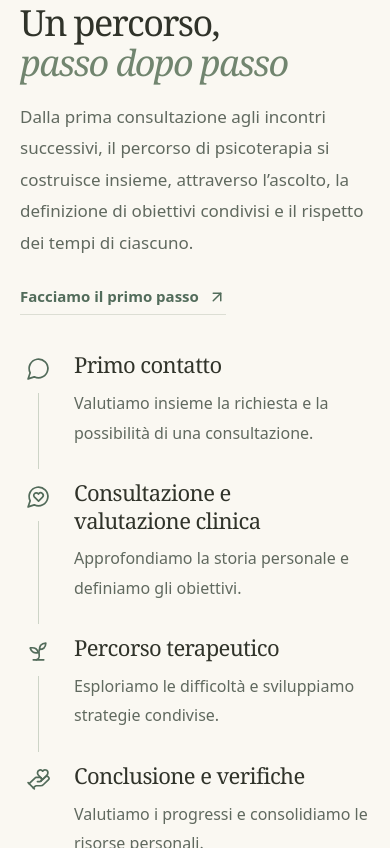
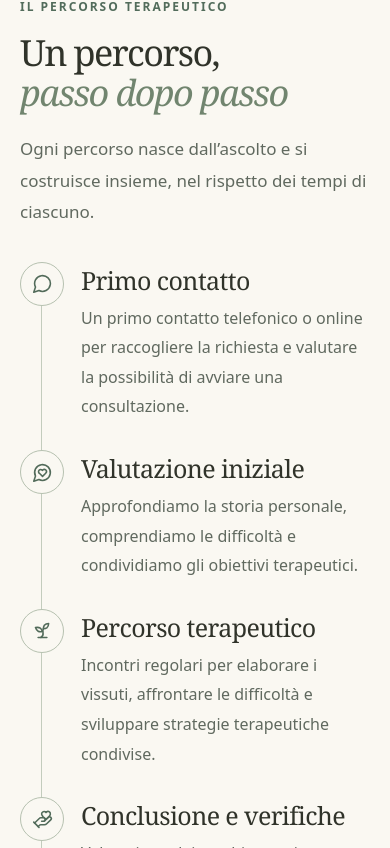
Before and after one commit to eppd/giulia-calzone, a Next.js app: page / in a window 390 px wide. Shown: the part 4536-5384 px from the top of the page. Built offline with nearby package versions, Linux system fonts and the light colour scheme; a web font is replaced by a local one.

Commit message:
cambiamento home card e percorso terapeutico in orizzontale

```diff
--- a/app/components/process-timeline.css
+++ b/app/components/process-timeline.css
@@ -8,3 +8,37 @@
 .process .path-phase h3{font-size:clamp(22px,2vw,25px)}
 .path-phase p{font-size:var(--type-detail);line-height:var(--leading-copy);color:var(--body-copy);margin:0;max-width:46ch}
 @media(max-width:760px){.path-phase{gap:18px;padding-bottom:30px}.path-phase h3{font-size:25px}.path-phase-marker>svg{width:25px;height:25px}}
+
+#come-funziona.process{display:block}
+.process .process-heading{margin-bottom:54px}
+.process .process-heading>p:not(.eyebrow){max-width:920px;margin:22px 0 17px}
+.process .paths-timeline{position:relative;display:grid;grid-template-columns:repeat(4,minmax(0,1fr));gap:0}
+.process .paths-timeline::before{content:"";position:absolute;top:22px;left:12.5%;right:12.5%;height:1px;background:var(--line-strong);opacity:.8}
+.process .path-phase{display:flex;flex-direction:column;gap:0;padding:0 16px}
+.process .path-phase:not(:last-child)::after{display:none}
+.process .path-phase-marker{position:relative;z-index:1;align-self:center;width:44px;height:44px;border:1px solid var(--line-strong);border-radius:50%;background:var(--paper);color:var(--sage-dark)}
+.process .path-phase-marker>svg{width:21px;height:21px;stroke-width:1.8}
+.process .path-phase h3{font-size:clamp(22px,2vw,26px);line-height:1.24;margin:19px 0 10px}
+.process .path-phase p{max-width:34ch}
+
+@media(max-width:1000px){
+  .process .process-heading{margin-bottom:42px}
+  .process .paths-timeline{grid-template-columns:repeat(2,minmax(0,1fr));row-gap:34px}
+  .process .paths-timeline::before{display:none}
+  .process .path-phase{padding-inline:14px}
+  .process .path-phase-marker{align-self:flex-start}
+  .process .path-phase h3{margin-top:15px}
+  .process .path-phase p{max-width:42ch}
+}
+
+@media(max-width:760px){
+  .process .process-heading{margin-bottom:34px}
+  .process .process-heading>p:not(.eyebrow){margin-top:20px}
+  .process .paths-timeline{grid-template-columns:1fr;gap:0}
+  .process .paths-timeline::before{display:block;top:22px;bottom:22px;left:21px;right:auto;width:1px;height:auto}
+  .process .path-phase{display:grid;grid-template-columns:44px minmax(0,1fr);column-gap:17px;padding:0 0 28px}
+  .process .path-phase:last-child{padding-bottom:0}
+  .process .path-phase-marker{align-self:start}
+  .process .path-phase h3{font-size:25px;margin:3px 0 8px}
+  .process .path-phase p{max-width:48ch}
+}
--- a/app/globals.css
+++ b/app/globals.css
@@ -138,3 +138,7 @@ h1 em,h2 em{color:var(--sage-soft)}
 
 
 @media (min-width: 761px) { .hero-copy { padding-left: 0; } }
+
+/* Larger icons within the original open layout below the homepage hero. */
+#home .hero-bottom .highlight>svg{width:34px;height:34px;flex:0 0 auto}
+@media(max-width:760px){#home .hero-bottom .highlight>svg{width:32px;height:32px}}
--- a/app/page.tsx
+++ b/app/page.tsx
@@ -21,10 +21,10 @@ const services = [
   { id: "genitorialita", number: "03", tag: "FAMIGLIA", title: "Sostegno alla genitorialità", text: "Un supporto per comprendere i bisogni dei figli e affrontare le difficoltà educative e familiari.", image: "/images/genitorialita-ambiente.webp", alt: "Scrivania in legno con sedute vuote, un quaderno e piccoli giochi in legno", detail: "Un momento per fermarsi, condividere le difficoltà e riflettere sul proprio ruolo genitoriale. A partire dalle tue domande, definiamo insieme il tipo di sostegno più adatto." },
 ];
 const steps = [
-  ["Primo contatto", "Valutiamo insieme la richiesta e la possibilità di una consultazione."],
-  ["Consultazione e valutazione clinica", "Approfondiamo la storia personale e definiamo gli obiettivi."],
-  ["Percorso terapeutico", "Esploriamo le difficoltà e sviluppiamo strategie condivise."],
-  ["Conclusione e verifiche", "Valutiamo i progressi e consolidiamo le risorse personali."],
+  ["Primo contatto", "Un primo contatto telefonico o online per raccogliere la richiesta e valutare la possibilità di avviare una consultazione."],
+  ["Valutazione iniziale", "Approfondiamo la storia personale, comprendiamo le difficoltà e condividiamo gli obiettivi terapeutici."],
+  ["Percorso terapeutico", "Incontri regolari per elaborare i vissuti, affrontare le difficoltà e sviluppare strategie terapeutiche condivise."],
+  ["Conclusione e verifiche", "Valutazione dei cambiamenti raggiunti, consolidamento delle risorse personali e conclusione condivisa del percorso."],
 ] as const;
 
 export default function Home() {
@@ -53,14 +53,14 @@ export default function Home() {
       <section id="home" className="hero section-shell">
         <div className="hero-main"><Reveal className="hero-copy"><p className="eyebrow"><span /> PSICOLOGA E PSICOTERAPEUTA · CREMA</p><h1>Uno spazio per<br />ritrovare il tuo<br /><em>equilibrio</em></h1><p className="hero-description">Psicoterapia a Crema e online, con ascolto e percorsi personalizzati per il benessere psicologico.</p><div className="hero-actions"><a className="button primary" href="#come-funziona">Come funziona il percorso <ArrowUpRight size={17} /></a><a className="text-link" href="#approccio">Scopri il mio approccio <ArrowRight size={17} /></a></div><div className="hero-location"><span className="status-dot" /> In studio a Crema e online <span className="small-divider" /> Uno spazio, anche a distanza</div></Reveal>
         <Reveal className="hero-visual"><div className="image-frame"><Image src="/images/giulia-ritratto-home-nuovo.webp" alt="Giulia Calzone seduta in poltrona in un salotto luminoso, tra piante e una libreria" fill priority sizes="(max-width: 760px) 100vw, 48vw" className="hero-image" /><div className="image-grain" /></div><div className="vertical-caption">ASCOLTO. CURA. POSSIBILITÀ.</div></Reveal></div>
-        <div className="hero-bottom"><div className="highlight"><LockKeyhole size={22} strokeWidth={1.2} /><div><h2>Uno spazio riservato</h2><p>Un ambiente accogliente e senza giudizio,<br className="desktop-break" /> dove sentirti libero di raccontarti.</p></div></div><div className="highlight"><Leaf size={24} strokeWidth={1.2} /><div><h2>Un percorso personale</h2><p>Un percorso costruito insieme, nel rispetto<br className="desktop-break" /> dei tuoi bisogni e dei tuoi tempi.</p></div></div><div className="highlight"><MessageCircle size={24} strokeWidth={1.2} /><div><h2>Un primo incontro</h2><p>Un momento per conoscerci e dare spazio a ciò che stai vivendo.</p></div></div></div>
+        <div className="hero-bottom"><div className="highlight"><LockKeyhole size={34} strokeWidth={1.6} aria-hidden="true" /><div><h2>Uno spazio riservato</h2><p>Un ambiente accogliente e senza giudizio,<br className="desktop-break" /> dove sentirti libero di raccontarti.</p></div></div><div className="highlight"><Leaf size={34} strokeWidth={1.6} aria-hidden="true" /><div><h2>Un percorso personale</h2><p>Un percorso costruito insieme, nel rispetto<br className="desktop-break" /> dei tuoi bisogni e dei tuoi tempi.</p></div></div><div className="highlight"><MessageCircle size={34} strokeWidth={1.6} aria-hidden="true" /><div><h2>Un primo incontro</h2><p>Un momento per conoscerci e dare spazio a ciò che stai vivendo.</p></div></div></div>
       </section>
 
       <section id="chi-sono" className="about section-shell"><Reveal className="about-image"><Image src="/images/ambiente-consulenza.webp" alt="Studio accogliente con due poltrone, una libreria e luce naturale" fill sizes="(max-width: 760px) 100vw, 42vw" /><span className="photo-caption">Uno spazio per fermarsi. E ripartire.</span></Reveal><Reveal className="about-copy"><p className="eyebrow">CHI SONO</p><h2>La persona,<br /><em>prima di tutto</em></h2><p>Sono Giulia Calzone, psicologa e psicoterapeuta a orientamento cognitivo-comportamentale a Crema.</p><p>Credo in una relazione terapeutica fondata sulla fiducia e sull'ascolto. Ogni percorso nasce dalla storia personale, dalle difficoltà e dalle risorse di ciascuno.</p><Link className="text-link underlined" href="/chi-sono/">Conosci Giulia <ArrowUpRight size={18} /></Link><div id="approccio" className="approach"><span>IL MIO APPROCCIO</span><p>Integro strumenti cognitivo-comportamentali e attenzione alla relazione terapeutica, per comprendere pensieri, emozioni e comportamenti e costruire insieme nuove possibilità.</p></div></Reveal></section>
 
       <section id="percorsi" className="services"><div className="section-shell"><Reveal className="section-heading"><div><p className="eyebrow">COME POSSO AIUTARTI</p><h2>Percorsi pensati <em>per te</em></h2></div><p>Tre percorsi di psicoterapia e sostegno, pensati per le esigenze di ciascuno.</p></Reveal><div className="services-grid">{services.map(service => <Reveal className="service" key={service.number}><div className="service-image"><Image src={service.image} alt={service.alt} fill sizes="(max-width: 760px) 100vw, 33vw" /></div><p className="eyebrow service-tag">{service.number} / {service.tag}</p><h3>{service.title}</h3><p>{service.text}</p><Link className="service-link" href={`/percorsi/#${service.id}`} aria-label={`Scopri il percorso: ${service.title}`}>Scopri il percorso <ArrowUpRight size={18} /></Link></Reveal>)}</div></div></section>
 
-      <section id="come-funziona" className="process section-shell"><Reveal className="process-heading"><p className="eyebrow">COME FUNZIONA</p><h2>Un percorso,<br /><em>passo dopo passo</em></h2><p>Dalla prima consultazione agli incontri successivi, il percorso di psicoterapia si costruisce insieme, attraverso l’ascolto, la definizione di obiettivi condivisi e il rispetto dei tempi di ciascuno.</p><Link className="text-link underlined" href="/contatti/#modulo">Facciamo il primo passo <ArrowUpRight size={18} /></Link></Reveal><ProcessTimeline steps={steps} /></section>
+      <section id="come-funziona" className="process section-shell"><Reveal className="process-heading"><p className="eyebrow">IL PERCORSO TERAPEUTICO</p><h2>Un percorso,<br /><em>passo dopo passo</em></h2><p>Ogni percorso nasce dall’ascolto e si costruisce insieme, nel rispetto dei tempi di ciascuno.</p></Reveal><ProcessTimeline steps={steps} /></section>
 
       <FirstStepCta id="primo-passo" />
     </main>;
```
